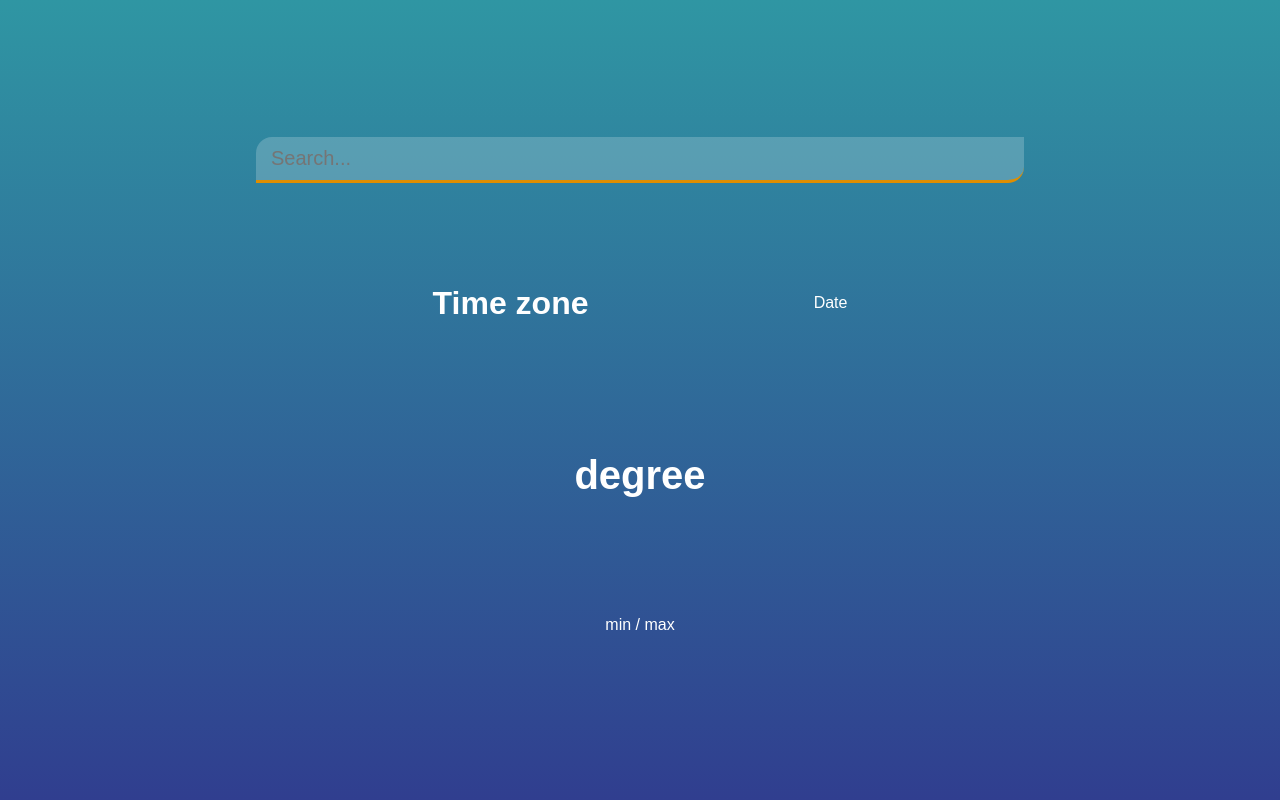
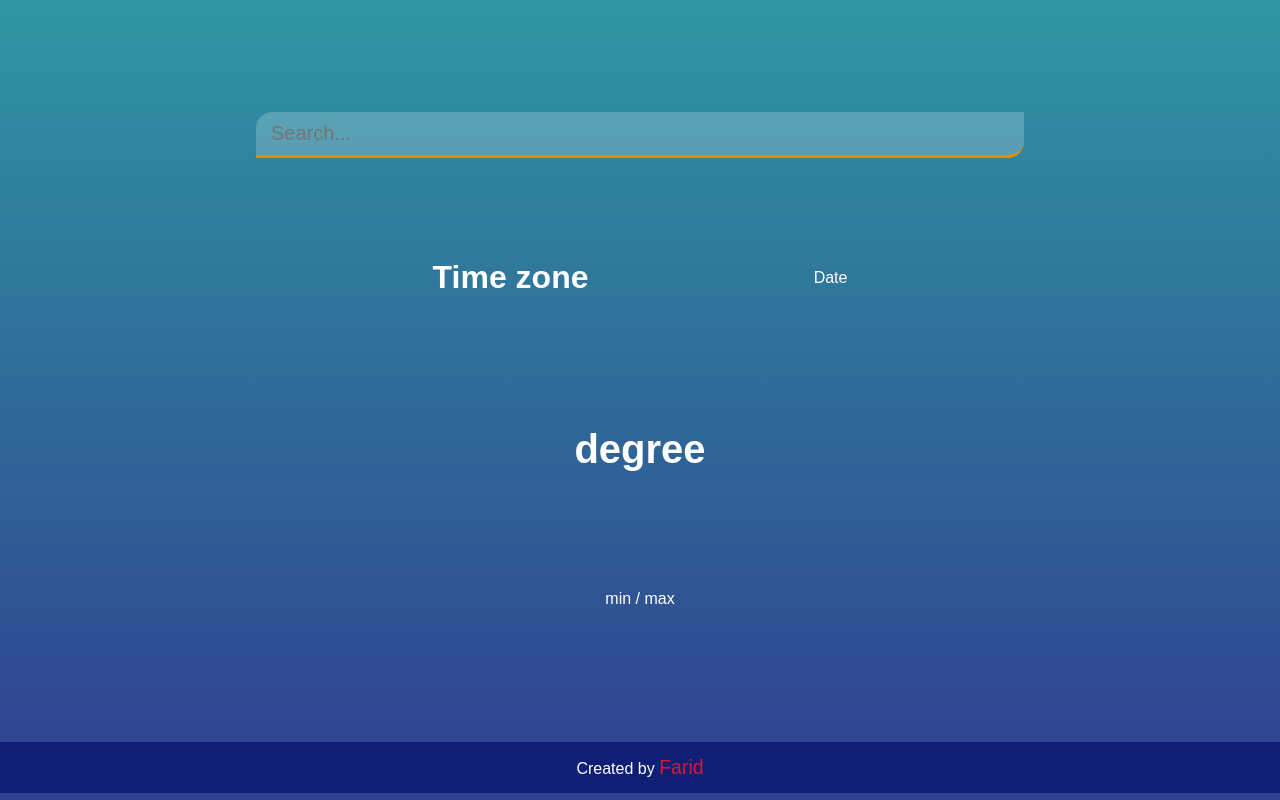
Before and after one commit to anuvarov/weather-app, a plain HTML site: page index.html in a window 1280 px wide. Drawn offline with Linux system fonts and the light colour scheme; no server answers.

Commit message:
set author

```diff
--- a/index.html
+++ b/index.html
@@ -24,6 +24,9 @@
     <div class="hi-low">min / max</div>
   </div>
 
+  <footer>
+    <p>Created by <a href="https://t.me/Anuvarov">Farid</a></p>
+  </footer>
 
   <script src="app.js"></script>
 </body>
--- a/style.css
+++ b/style.css
@@ -61,3 +61,29 @@ body {
     background-color: rgba(255, 255, 255, 0.8);
     border-radius: 0 16px 0 16px;
 }
+
+footer {
+font-family: sans-serif;
+position: relative;
+display: flex;
+align-items: center;
+justify-content: center;
+top: 13%;
+width: 100%;
+text-align: center;
+padding: 14px;
+background-color: rgba(8, 23, 110, 0.8);
+}
+
+footer:hover {
+    background-color: rgba(11, 18, 59, 0.8);
+    font-size: 1.2rem;
+}
+
+footer a {
+    font-family: sans-serif;
+    text-decoration: none;
+    color: crimson;
+    font-weight: 500;
+    font-size: 1.22rem;
+}
```
